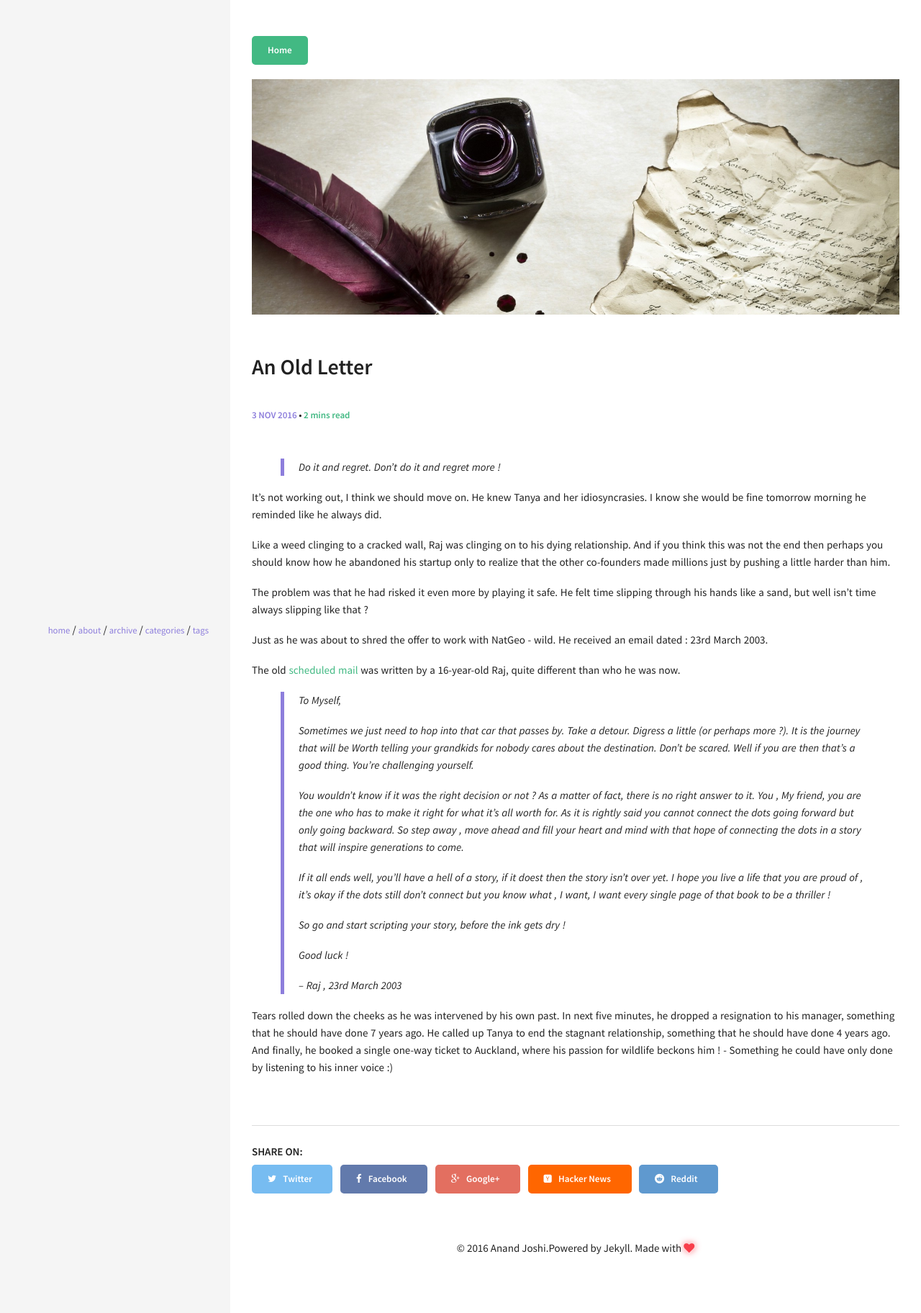
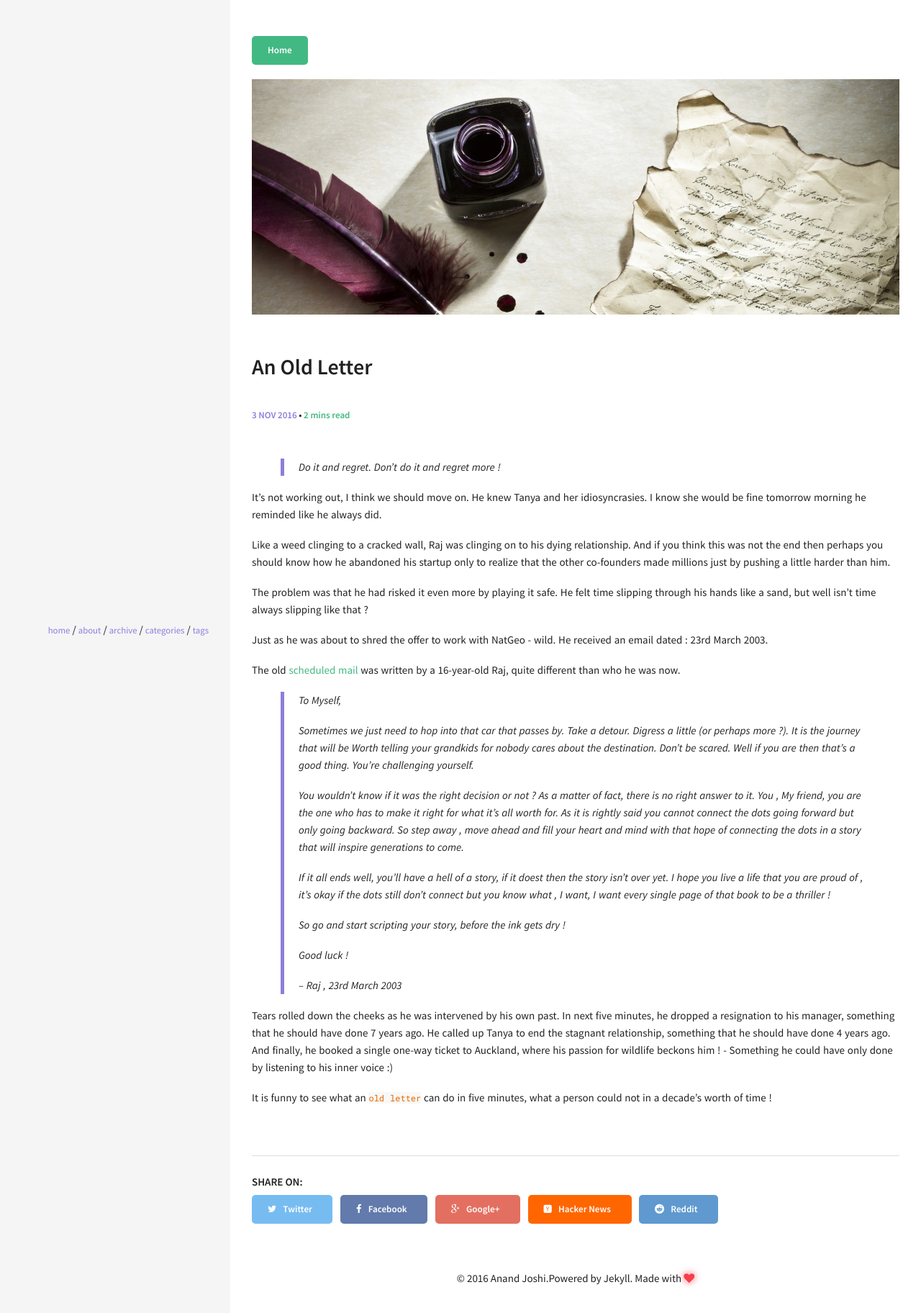
Before and after one commit to anandjoshi91/anandjoshi91.github.io, a Jekyll site: the page built from _posts/2016-11-03-An-Old-Letter.md, in a window 1280 px wide. Shown: the top 1824 px of the page at 72% size. Built offline with Jekyll 4.4.1, drawn with Linux system fonts in a browser that asks for light colours; comment, search, counter and statistics services are not loaded.

Commit message:
edit post

````diff
--- a/_posts/2016-11-03-An-Old-Letter.md
+++ b/_posts/2016-11-03-An-Old-Letter.md
@@ -48,3 +48,5 @@ The old [scheduled mail](https://www.futureme.org/){:target="_blank"} was writte
 >-- Raj , 23rd March 2003
 
 Tears rolled down the cheeks as he was intervened by his own past. In next five minutes, he dropped a resignation to his manager, something that he should have done 7 years ago. He called up Tanya to end the stagnant relationship, something that he should have done 4 years ago. And finally, he booked a single one-way ticket to Auckland, where his passion for wildlife beckons him ! - Something he could have only done by listening to his inner voice :)
+
+It is funny to see what an ```old letter``` can do in five minutes, what a person could not in a decade's worth of time !
````
